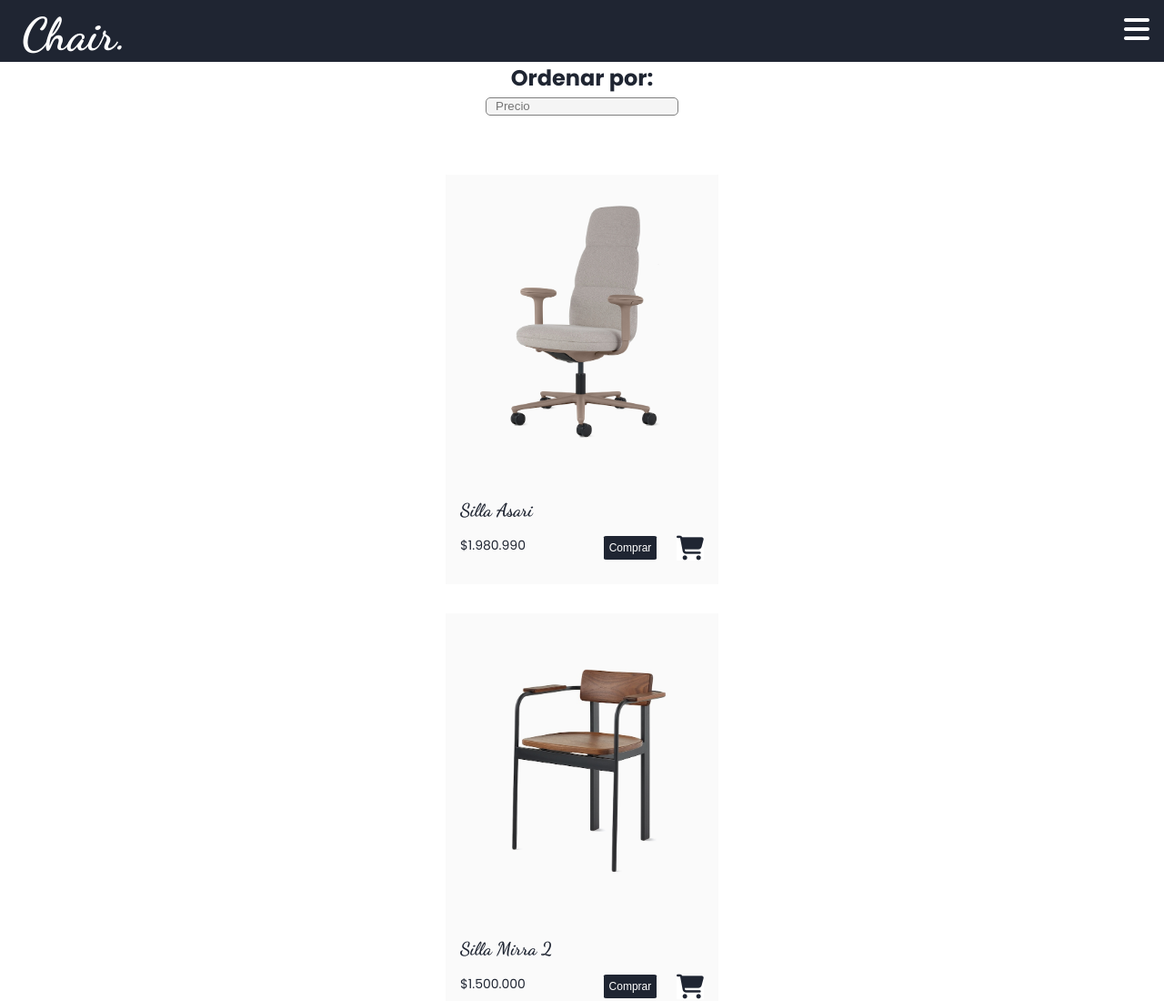
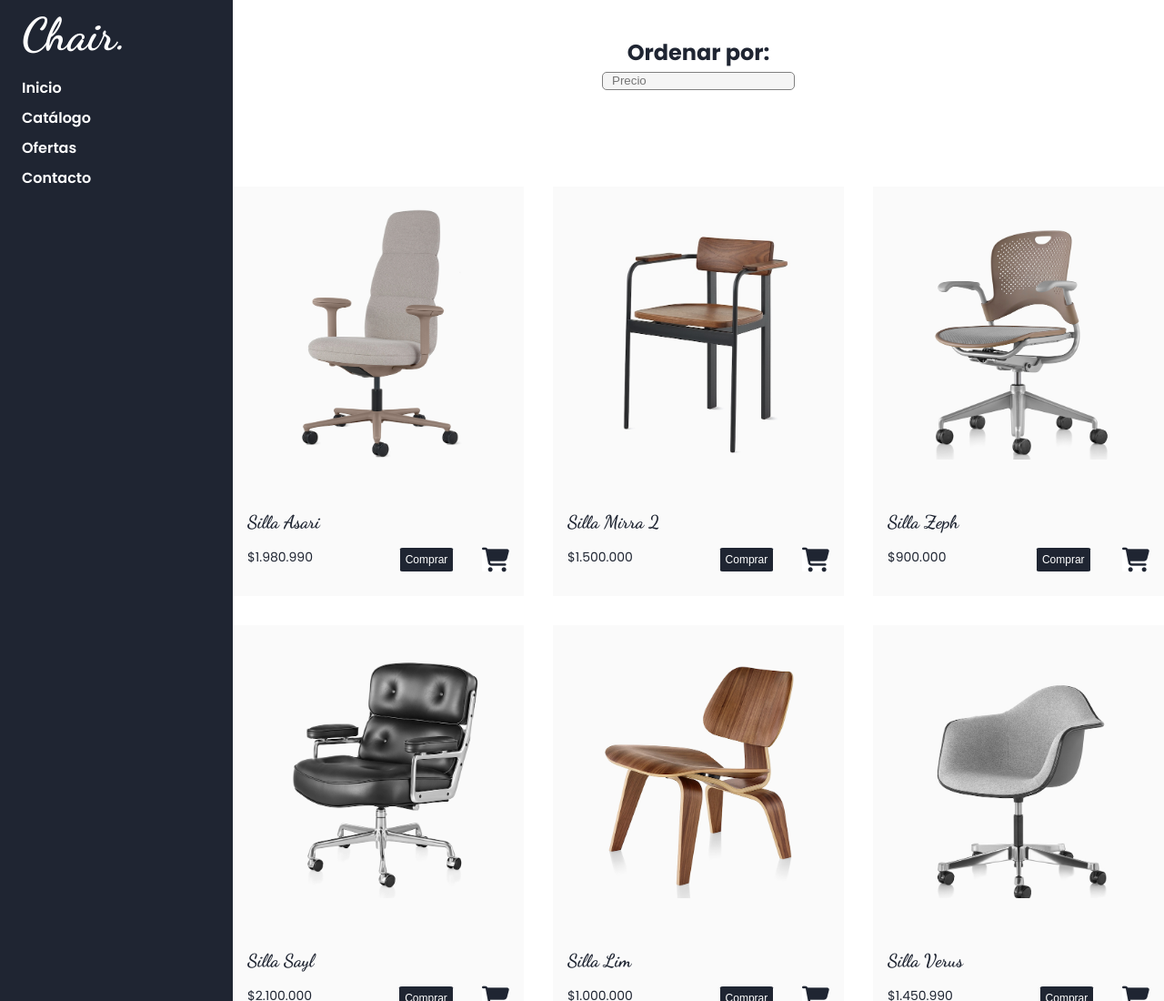
Before and after one commit to JaviVenegas/desafio3-unidad2, a plain HTML site: page index.html in a window 1280 px wide. Shown: the top 1100 px of the page at 91% size. Drawn offline with Linux system fonts and the light colour scheme.

Commit message:
modo web

```diff
--- a/assets/css/style.css
+++ b/assets/css/style.css
@@ -119,7 +119,7 @@ main{
     flex-direction: column;
     justify-content: space-between;
     height: 450px;
-    width: 300px ;
+    width: 100% ;
     background-color: #fafafa;
     margin: auto;
 }
@@ -198,25 +198,58 @@ main{
     font-size: 60px;
 }
 
+@media (min-width: 768px){
 
-
-@media (min-width:768){
-    #root{
-        grid-template-columns: 1fr 4fr;
-        grid-template-rows: 1fr 15fr 1fr ;
+    #root {
         grid-template-areas:
             'section nav'
             'section main'
-            'footer main'
-        ;
+            'footer main';
+        grid-template-columns: 1fr 4fr;
+        grid-template-rows: 1fr 15fr 1fr;
     }
-    main{
+
+    nav {
+        grid-area: nav;
+        display: flex;
+        flex-direction: column;
+        justify-content: center;
+        align-items: center;
+    }
+
+    section {
+        grid-area: section;
+        background-color: var(--back);
+        padding-left: 1.5rem;
+        display: flex;
+        flex-direction: column;
+        justify-content: start;
+    }
+
+    main {
+        grid-area: main;
+        padding-top: 3rem;
+        padding-bottom: 5rem;
+        display: grid;
+        gap: 2rem;
         grid-template-columns: 1fr 1fr 1fr;
+        grid-template-rows: auto;
     }
-    .categories h4{
+
+    footer {
+        grid-area: footer;
+        display: flex;
+        flex-direction: column;
+        align-items: center;
+        background-color: #fafafa;
+        padding-top: 2rem;
+    }
+
+    .categories h4 {
         display: block;
     }
-    nav p{
+
+    .categories i {
         display: none;
     }
 }
```
